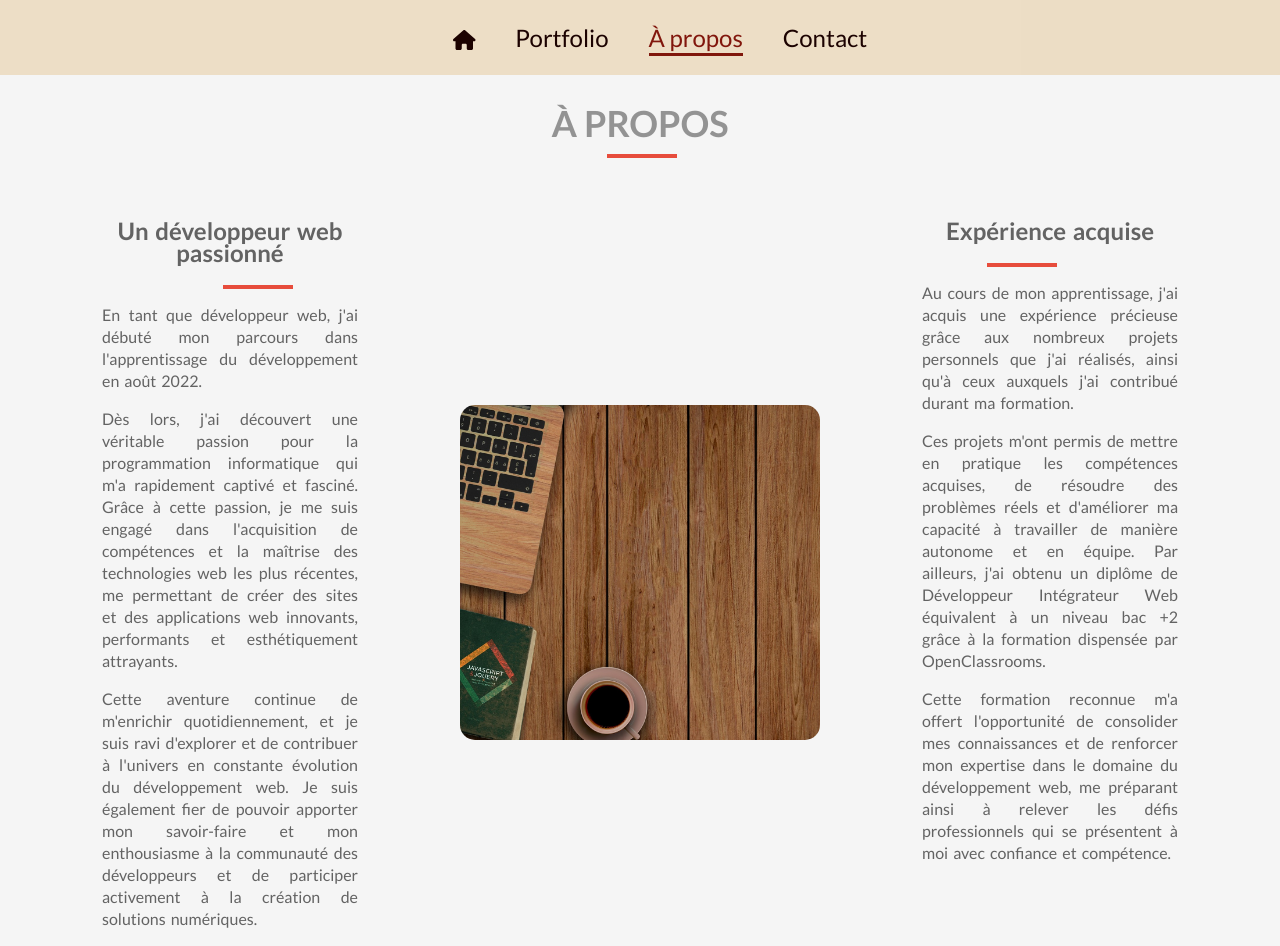
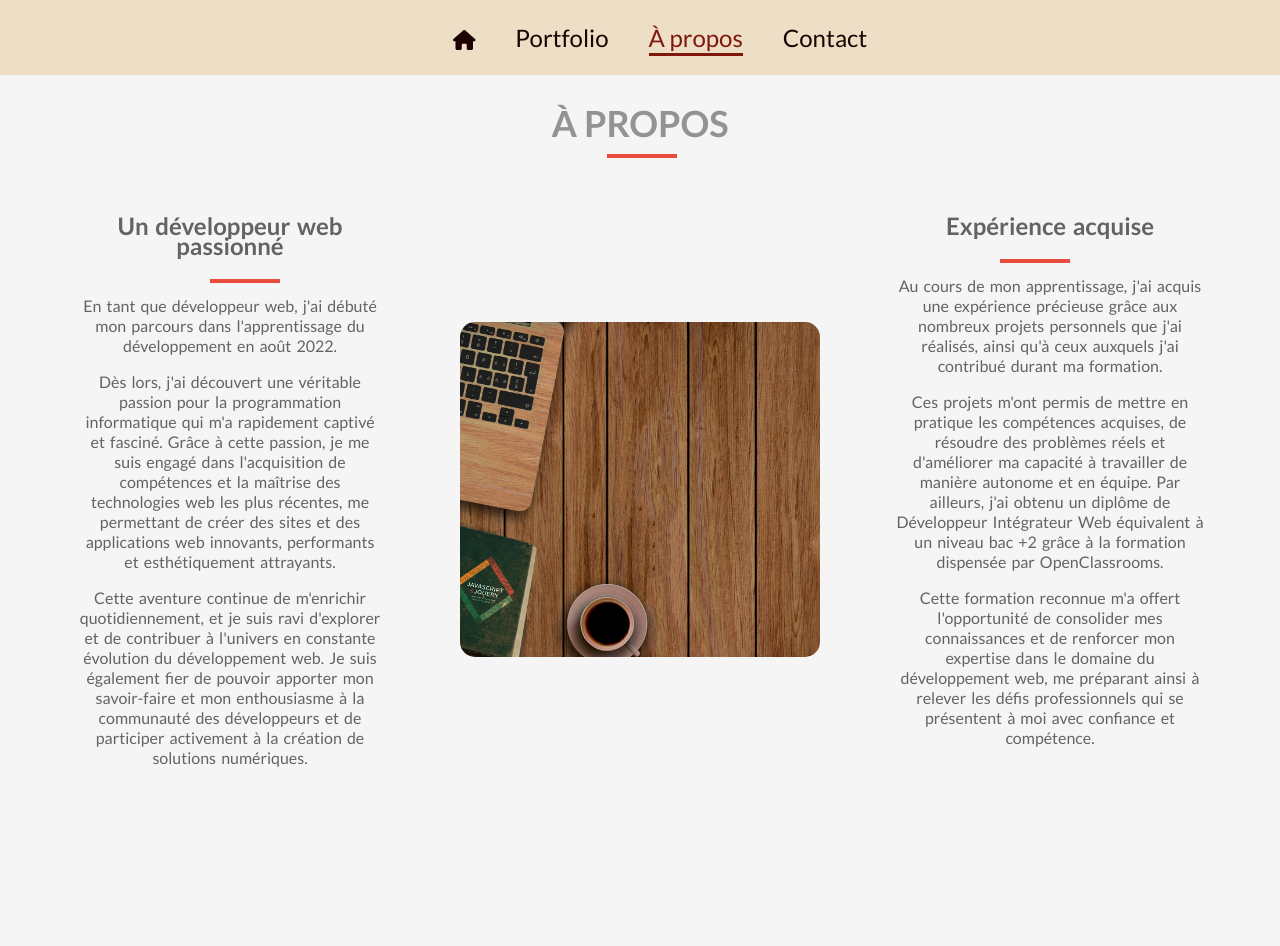
Before and after one commit to MaxBgt/Portfolio, a Next.js app: page /about in a window 1280 px wide. After the commit the page ends 896 px from the top, so only its background shows below. Built offline with nearby package versions, Linux system fonts and the light colour scheme.

Commit message:
Mise à jour style pour problème de scroll

```diff
--- a/styles/components/_card.scss
+++ b/styles/components/_card.scss
@@ -7,8 +7,8 @@
 }
 
 .card_container {
-  width: 70%;
-  margin: 80px auto;
+  width: 80%;
+  margin: 20px auto;
 
   .slide {
     transform: scale(0.3);
--- a/styles/pages/_about.scss
+++ b/styles/pages/_about.scss
@@ -31,9 +31,9 @@
   .paragraphe {
     display: flex;
     justify-content: space-evenly;
-    line-height: 22px;
+    line-height: 20px;
     word-spacing: 2px;
-    margin-top: 50px;
+    margin-top: 46px;
     color: #636363;
 
     .t-left,
@@ -48,7 +48,7 @@
         position: absolute;
         height: 70px;
         margin-top: 10px;
-        left: 20%;
+        left: 19%;
         width: 4px;
         background: #e74c3c;
         transform: rotate(90deg);
@@ -67,7 +67,7 @@
         position: absolute;
         height: 70px;
         margin-top: 10px;
-        right: 20%;
+        right: 19%;
         width: 4px;
         background: #e74c3c;
         transform: rotate(90deg);
@@ -82,13 +82,13 @@
     }
 
     .p-left {
-      width: 20%;
-      text-align: justify;
+      width: 24%;
+      text-align: center;
     }
 
     .p-right {
-      width: 20%;
-      text-align: justify;
+      width: 24%;
+      text-align: center;
     }
   }
 
--- a/styles/pages/_contact.scss
+++ b/styles/pages/_contact.scss
@@ -26,7 +26,7 @@
   display: flex;
   justify-content: center;
   align-items: center;
-  margin-top: 100px;
+  margin-top: 48px;
 
   .form-container {
     display: flex;
```
Also changed, not shown: index.html (added, +10 -0 lines).
